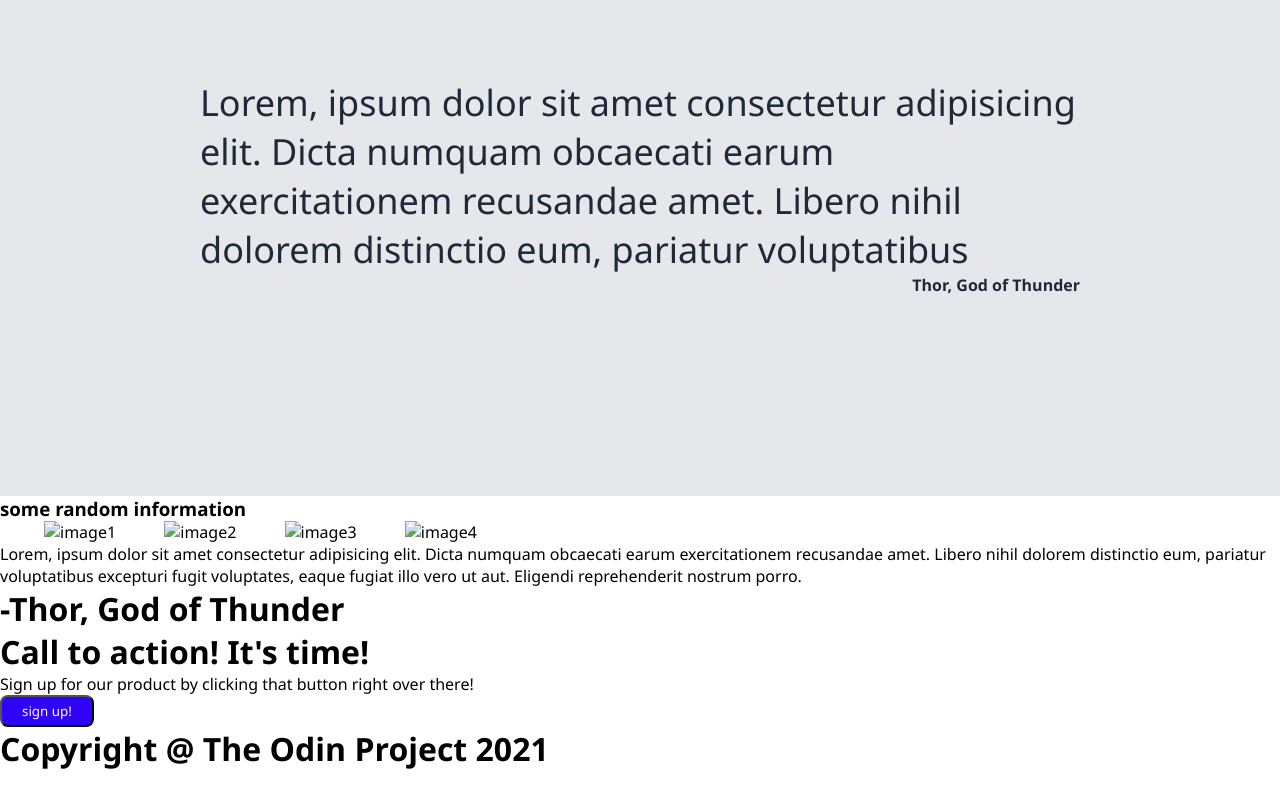
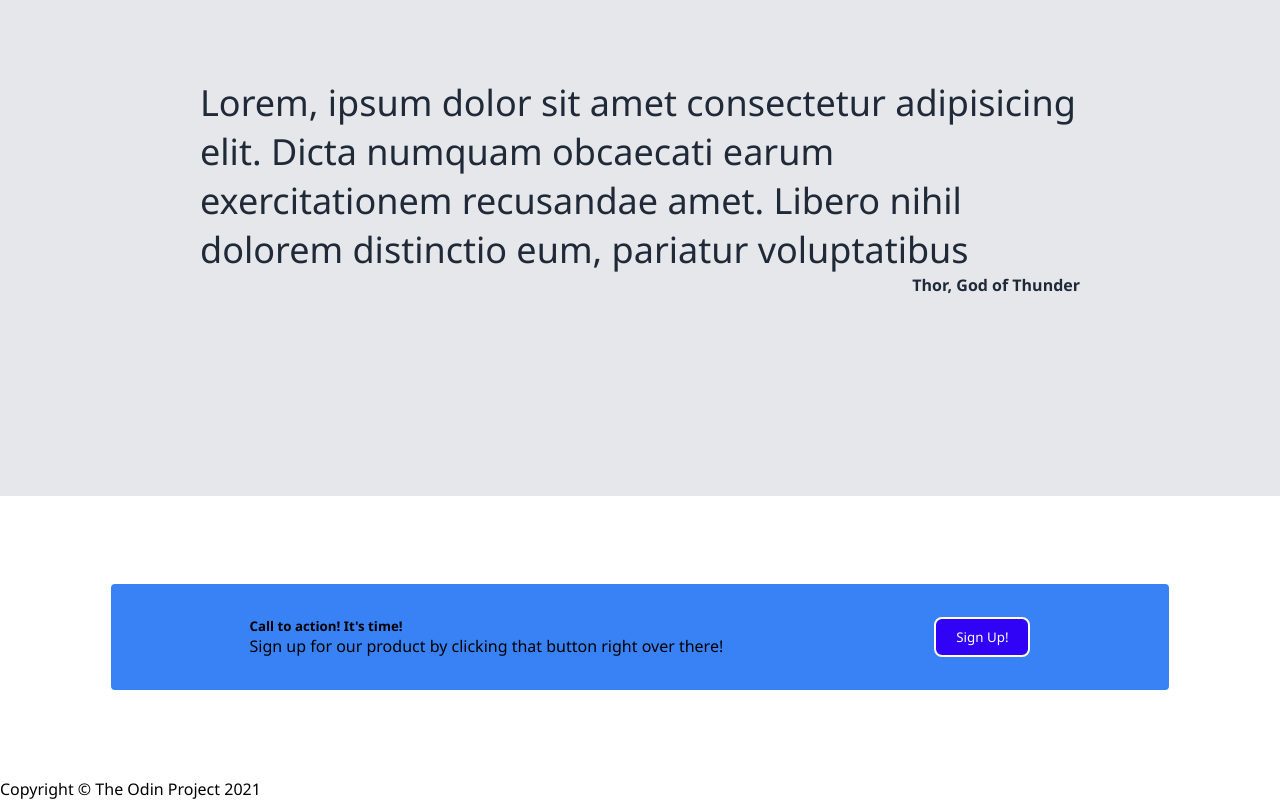
Before and after one commit to soybananamilk/git-test, a plain HTML site: page landing page/index.html in a window 1280 px wide. Shown: the part 1086-1886 px from the top of the page. Before the commit the page ends 1856 px from the top, so only its background shows below. Drawn offline with Linux system fonts and the light colour scheme.

Commit message:
added and refined  call to action button. added footer section

```diff
--- a/landing page/index.html
+++ b/landing page/index.html
@@ -62,27 +62,23 @@
             <span class="quote-author">Thor, God of Thunder</span>
     </div>
 
-    <div class="information">
-        <h3>some random information</h3>
-        <img src="" alt="image1">
-        <img src="" alt="image2">
-        <img src="" alt="image3">
-        <img src="" alt="image4">
+
+    <div class="section-four">
+        <div class="call-to-action">
+            <div class="h5">
+                <h5>Call to action! It's time!</h5>
+                <span>
+                    Sign up for our product by clicking that button right over there!
+                </span>
+            </div>
+            <button class="call-to-action-button">Sign Up!</button>
+        </div>
     </div>
-    <div class="testimonial">
-        <p>
-            Lorem, ipsum dolor sit amet consectetur adipisicing elit. Dicta numquam obcaecati earum exercitationem recusandae amet.
-            Libero nihil dolorem distinctio eum, pariatur voluptatibus excepturi fugit voluptates, eaque fugiat illo vero ut aut. Eligendi reprehenderit nostrum porro.
-        </p>
-        <h1>-Thor, God of Thunder</h1>
-    </div>
-    <div class="call-to-action">
-        <h1>Call to action! It's time!</h1>
-        <p>Sign up for our product by clicking that button right over there!</p>
-    </div>
-    <button>sign up!</button>
-    <div class="footer">
-        <h1>Copyright @ The Odin Project 2021</h1>
-    </div>
+
+      <div class="footer">
+        <span>Copyright &copy; The Odin Project 2021</span>
+      </div>
+
+
 </body>
 </html>
--- a/landing page/styles.css
+++ b/landing page/styles.css
@@ -109,3 +109,25 @@ button{
     font-weight: bold;
     align-self: flex-end;
 }
+
+.section-four{
+    padding: 88px 111px;
+
+}
+
+.call-to-action{
+    background-color: #3882F6;
+    border-radius: 4px;
+    display: flex;
+    padding: 33px;
+    justify-content: space-around;
+}
+
+.call-to-action-button{
+    background-color: #3002f6;
+    color: white;
+    padding: 5px 20px;
+    border-radius: 8px;
+    border: 2px solid white;
+
+}
```
